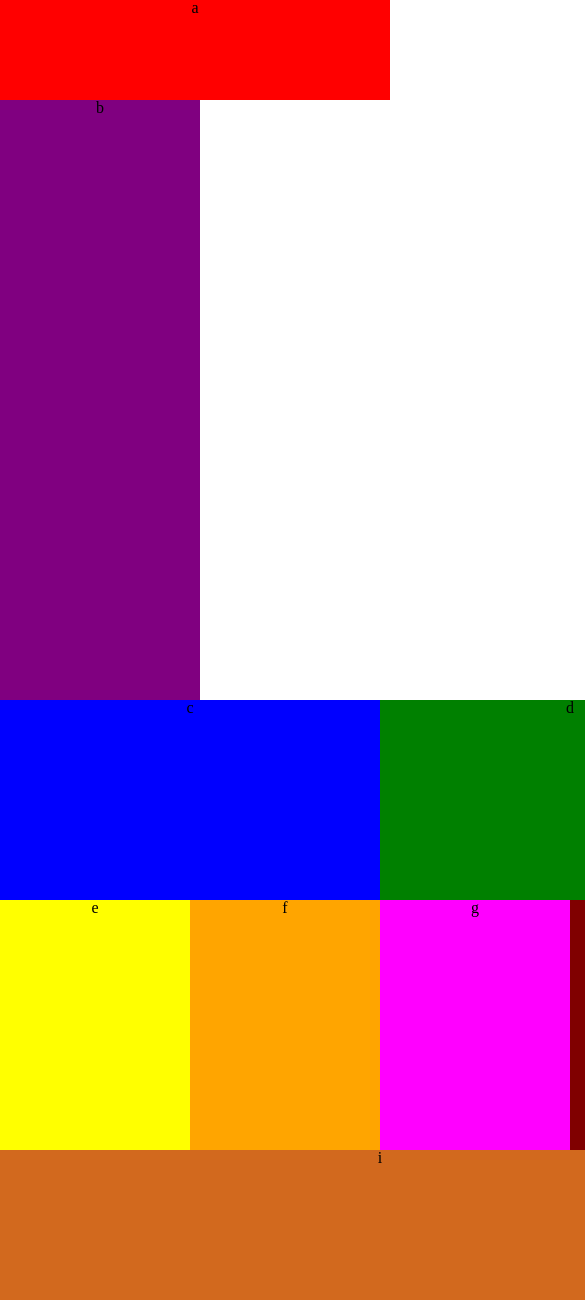
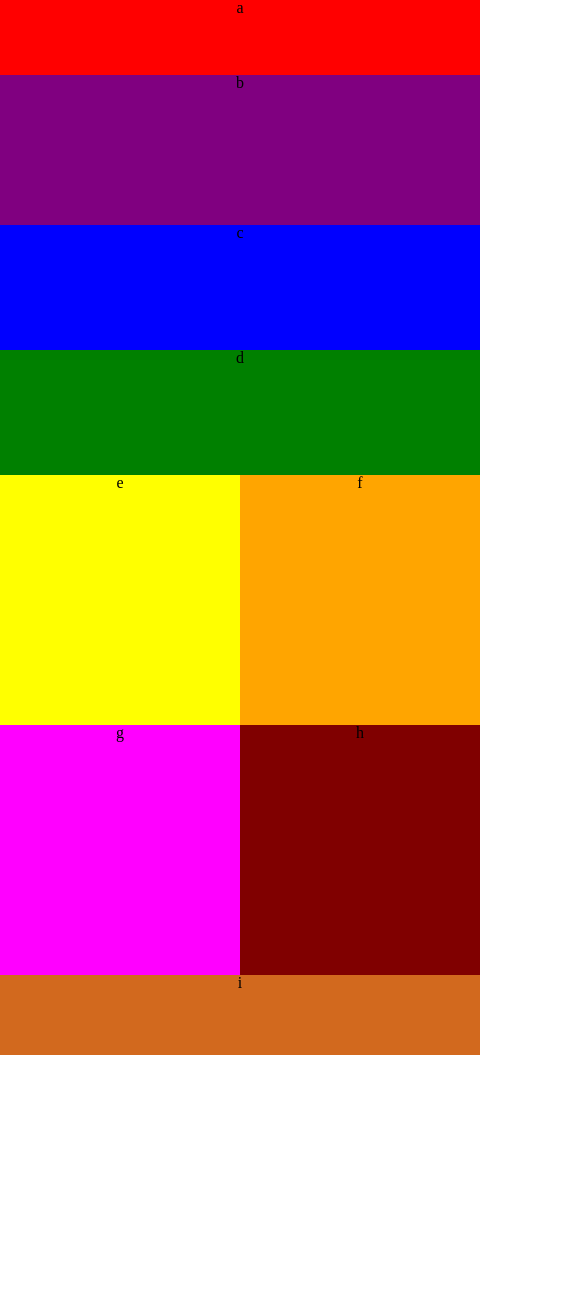
Before and after one commit to 1anderson2jacob/lab-01, a plain HTML site: page index.html in a window 390 px wide. Shown: the top 1300 px of the page, 585 px wide, since content can reach past the window. After the commit the page ends 1055 px from the top, so only its background shows below. Drawn offline with Linux system fonts and the light colour scheme.

Commit message:
mobile and desktop now work

```diff
--- a/css/layout.css
+++ b/css/layout.css
@@ -1,30 +1,19 @@
-.main-container {
-  width: 960px;
-  clear:both;
-}
-
-channel div {
-  max-width: 960px;
+div {
+  text-align: center;
 }
 
 section {
+  height : 768px;
+  width: 960px;
+  margin: auto;
+}
+
+.cd {
+  float: left;
+  width : 760px;
+}
+
+.efgh {
   float: left;
   width: 760px;
 }
-
-section section {
-  float: left;
-}
-
-section div {
-  float: left;
-}
-
-aside {
-  float: left;
-  width: 200px;
-}
-
-div {
-  text-align: center;
-}
--- a/css/modules.css
+++ b/css/modules.css
@@ -1,45 +1,52 @@
 #a {
-  width: 100%;
   height: 100px;
   background-color: red;
 }
 #b {
-  width: 100%;
+  float : left;
+  width : 200px;
   height: 600px;
   background-color: purple;
 }
 #c {
   width: 50%;
   height: 200px;
+  float: left;
   background-color: blue;
 }
 #d {
   width: 50%;
   height: 200px;
+  float: left;
   background-color: green;
 }
 #e {
+  float: left;
   width: 25%;
   height: 250px;
   background-color: yellow;
 }
 #f {
+  float: left;
   width: 25%;
   height: 250px;
   background-color: orange;
 }
 #g {
+  float: left;
   width: 25%;
   height: 250px;
   background-color: magenta;
 }
 #h {
+  float: left;
   width: 25%;
   height: 250px;
   background-color: maroon;
 }
 #i {
-  width: 100%;
   height: 150px;
   background-color: chocolate;
+  float: left;
+  width : 760px;
 }
--- /dev/null
+++ b/css/state.css
@@ -0,0 +1,74 @@
+@media only screen and (max-width: 481px) {
+  div {
+    text-align: center;
+  }
+
+  section {
+    /* overflow : hidden; */
+    height: 767px;
+    width: 480px;
+  }
+  .cd {
+    float: none;
+    width : 480px;
+  }
+
+  .efgh {
+    float: left;
+    width: 480px;
+  }
+
+  #a {
+    height: 75px;
+    background-color: red;
+  }
+  #b {
+    height: 150px;
+    background-color: purple;
+    float : none;
+    width: inherit;
+  }
+  #c {
+    height: 125px;
+    float: none;
+    background-color: blue;
+    width: inherit;
+  }
+  #d {
+    height: 125px;
+    float: none;
+    background-color: green;
+    width: inherit;
+  }
+  #e {
+    float: left;
+    width: 50%;
+    height: 250px;
+    background-color: yellow;
+  }
+  #f {
+    float: left;
+    width: 50%;
+    height: 250px;
+    background-color: orange;
+  }
+  #g {
+    float: left;
+    width: 50%;
+    height: 250px;
+    background-color: magenta;
+  }
+  #h {
+    float: left;
+    width: 50%;
+    height: 250px;
+    background-color: maroon;
+  }
+  #i {
+    height: 80px;
+    background-color: chocolate;
+    float: left;
+    width : 480px;
+  }
+
+}
--- a/index.html
+++ b/index.html
@@ -7,30 +7,26 @@
     <link rel="stylesheet" href="css/base.css" />
     <link rel="stylesheet" href="css/layout.css" />
     <link rel="stylesheet" href="css/modules.css" />
+    <link rel="stylesheet" href="css/state.css" />
   </head>
   <body>
     <header></header>
     <main>
-      <channel class="main-container">
+      <section>
         <div id="a"><p>a</p></div>
-        <aside>
         <div id="b"><p>b</p></div>
-        </aside>
-        <section>
-          <section>
+        <div class="cd">
           <div id="c"><p>c</p></div>
           <div id="d"><p>d</p></div>
-          </section>
-
-          <section>
+        </div>
+        <div class="efgh">
           <div id="e"><p>e</p></div>
           <div id="f"><p>f</p></div>
           <div id="g"><p>g</p></div>
           <div id="h"><p>h</p></div>
-          </section>
+        </div>
         <div id="i"><p>i</p></div>
       </section>
-      </channel>
     </main>
     <footer></footer>
   </body>
```
Lines whose indentation alone changed are shown as unchanged.
